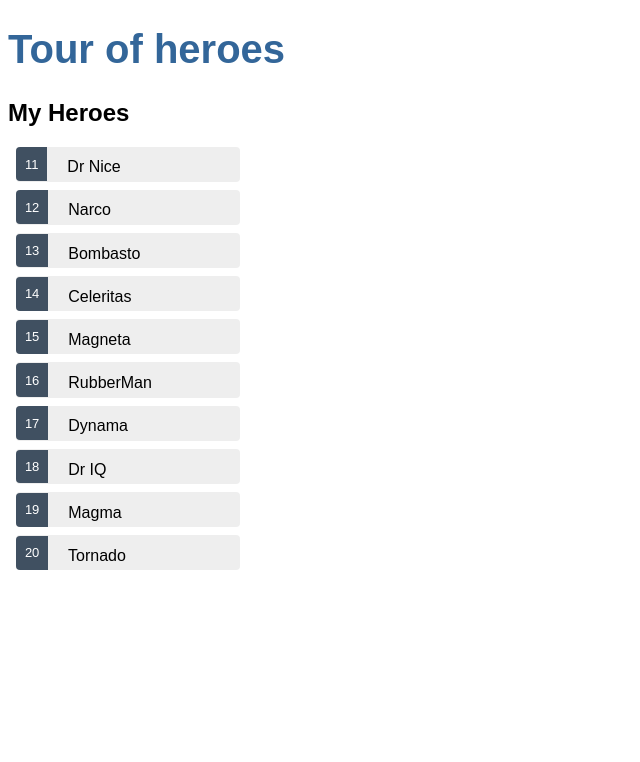
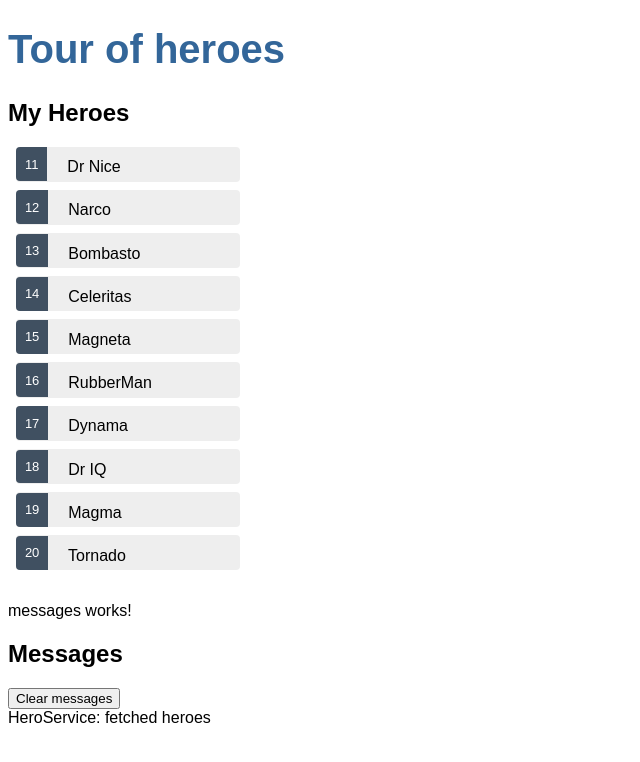
Before and after one commit to MarzieHallajian/Tour-of-Heroes, an Angular app: page / in a window 1280 px wide. Shown: the top 762 px of the page, without its empty margins (0-640 px from the left). Built offline with nearby package versions, Linux system fonts and the light colour scheme.

Commit message:
message service added

```diff
--- a/src/app/app.component.html
+++ b/src/app/app.component.html
@@ -1,2 +1,3 @@
 <h1>{{title}}</h1>
 <app-heroes></app-heroes>
+<app-messages></app-messages>
--- a/src/app/app.module.ts
+++ b/src/app/app.module.ts
@@ -6,12 +6,14 @@
 import { AppComponent } from './app.component';
 import { HeroesComponent } from './heroes/heroes.component';
 import { HeroDetailComponent } from './hero-detail/hero-detail.component';
+import { MessagesComponent } from './messages/messages.component';
 
 @NgModule({
   declarations: [
     AppComponent,
     HeroesComponent,
-    HeroDetailComponent
+    HeroDetailComponent,
+    MessagesComponent
   ],
   imports: [
     BrowserModule,
--- a/src/app/hero.service.ts
+++ b/src/app/hero.service.ts
@@ -2,16 +2,18 @@
 import { Hero } from './hero';
 import { HEROES } from './mock-heroes';
 import { Observable, of } from 'rxjs';
+import { MessageService } from './message.service';
 
 @Injectable({
   providedIn: 'root' //When you provide the service at the root level, Angular creates a single, shared instance of HeroService and injects into any class that asks for it.
 })
 export class HeroService {
 
-  constructor() { }
+  constructor(private messageService: MessageService) { }
 
   getHeroes() :Observable<Hero[]>{ // that emits a single value, the array of mock heroes.
     const heroes = of(HEROES);
+    this.messageService.add('HeroService: fetched heroes');
     return heroes;
   }
 
--- a/src/app/heroes/heroes.component.ts
+++ b/src/app/heroes/heroes.component.ts
@@ -3,13 +3,15 @@
 import { Hero } from '../hero';
 import { HEROES } from '../mock-heroes';
 import { HeroService } from '../hero.service';
+import { MessageService } from '../message.service';
 @Component({
   selector: 'app-heroes',
   templateUrl: './heroes.component.html',
   styleUrls: ['./heroes.component.css']
 })
 export class HeroesComponent implements OnInit {
-  constructor(private heroService: HeroService) {}
+  constructor(private heroService: HeroService,
+    private messageService: MessageService) {}
   ngOnInit(): void {   //It's a good place to put initialization logic.
     this.getHeroes();
   }
@@ -24,6 +26,8 @@
   }
   onSelect(hero : Hero): void{
     this.selectedHero = hero;
+    this.messageService.add(`HeroesComponent: Selected hero id = ${hero.id}`);
+
   }
 
 
--- /dev/null
+++ b/src/app/message.service.ts
@@ -0,0 +1,20 @@
+import { Injectable } from '@angular/core';
+
+@Injectable({
+  providedIn: 'root'
+})
+export class MessageService {
+
+  constructor() { }
+
+  messages: string[] = [];
+
+  add(message: string) {
+    this.messages.push(message);
+  }
+
+  clear() {
+    this.messages = [];
+  }
+
+}
--- /dev/null
+++ b/src/app/messages/messages.component.html
@@ -0,0 +1,10 @@
+<p>messages works!</p>
+
+<div *ngIf="messageService.messages.length">
+
+    <h2>Messages</h2>
+    <button class="clear"
+            (click)="messageService.clear()">Clear messages</button>
+    <div *ngFor='let message of messageService.messages'> {{message}} </div>
+
+  </div>
--- /dev/null
+++ b/src/app/messages/messages.component.ts
@@ -0,0 +1,15 @@
+import { Component, OnInit } from '@angular/core';
+import { MessageService } from '../message.service';
+@Component({
+  selector: 'app-messages',
+  templateUrl: './messages.component.html',
+  styleUrls: ['./messages.component.css']
+})
+export class MessagesComponent implements OnInit {
+  // The messageService property must be public because you're going to bind to it in the template
+  constructor(public messageService: MessageService) { }
+
+  ngOnInit(): void {
+  }
+
+}
```
Also changed, not shown: src/app/messages/messages.component.css (added), 2 other files (tests, documents, lock files or other folders).
